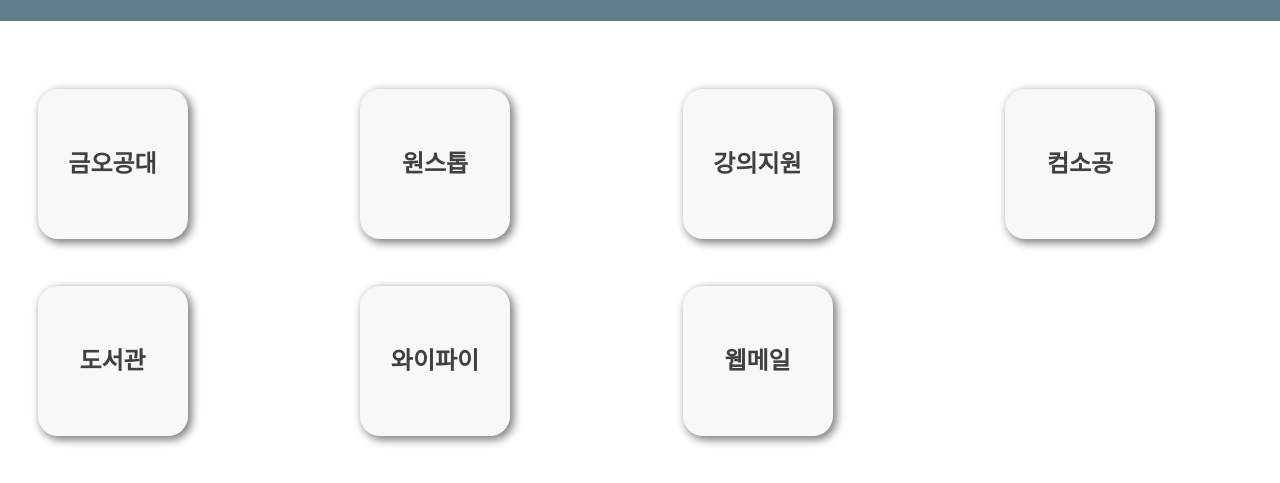
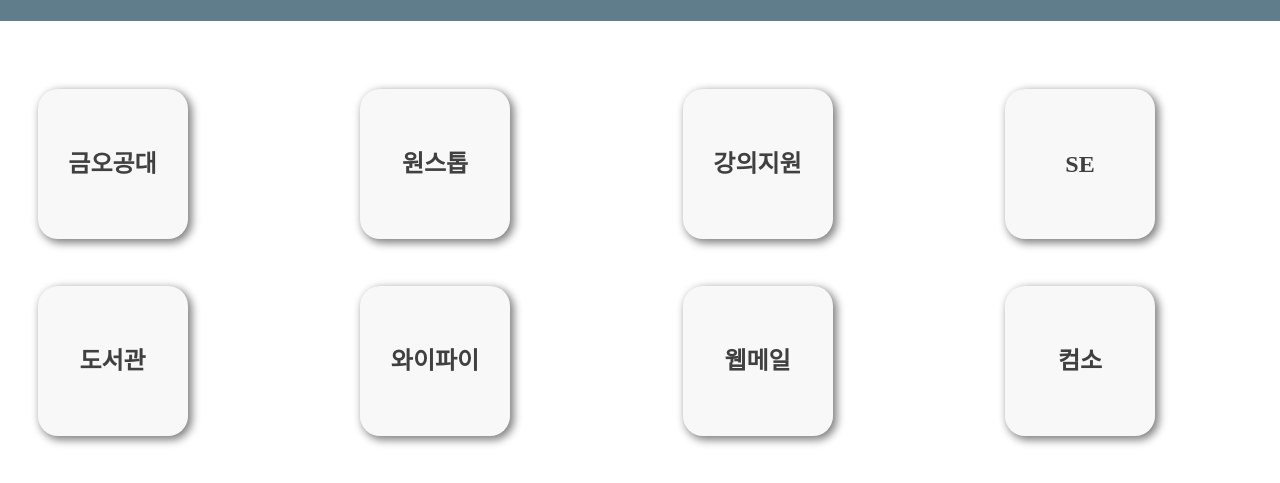
Before and after one commit to oune/KumohLite, a plain HTML site: page index.html in a window 1280 px wide. Shown: the part 89-572 px from the top of the page. Drawn offline with Linux system fonts and the light colour scheme; a web font is replaced by a local one.

Commit message:
new menu update

```diff
--- a/index.html
+++ b/index.html
@@ -67,11 +67,12 @@
         <a href="http://kumoh.ac.kr/ko/index.do"class = " box">금오공대</a>
         <a href="http://nkaiser.kumoh.ac.kr/kaiser/mdi2/Login.html"class = " box">원스톱</a>
         <a href="http://lms.kumoh.ac.kr/"class = " box">강의지원</a>
-        <a href="http://se.kumoh.ac.kr/"class = " box">컴소공</a>
+        <a href="http://se.kumoh.ac.kr/"class = " box">SE</a>
         <a href="http://library.kumoh.ac.kr/index.ax"class = " box">도서관</a>
         <a href="https://wifi.kumoh.ac.kr/fs/customwebauth/login.html?switch_url=https://wifi.kumoh.ac.kr/login.html&ap_mac=84:b2:61:7b:2a:70&client_mac=04:d3:b0:80:02:64&wlan=kumoh-web&redirect=www.msftconnecttest.com/redirect"class = " box">
         와이파이</a>
         <a href="https://mail.kumoh.ac.kr/account/login.do"class = " box">웹메일</a>
+        <a href="http://cs.kumoh.ac.kr/cs/index.do"class = " box">컴소</a>
     </div>
   </body>
 </html>
```
